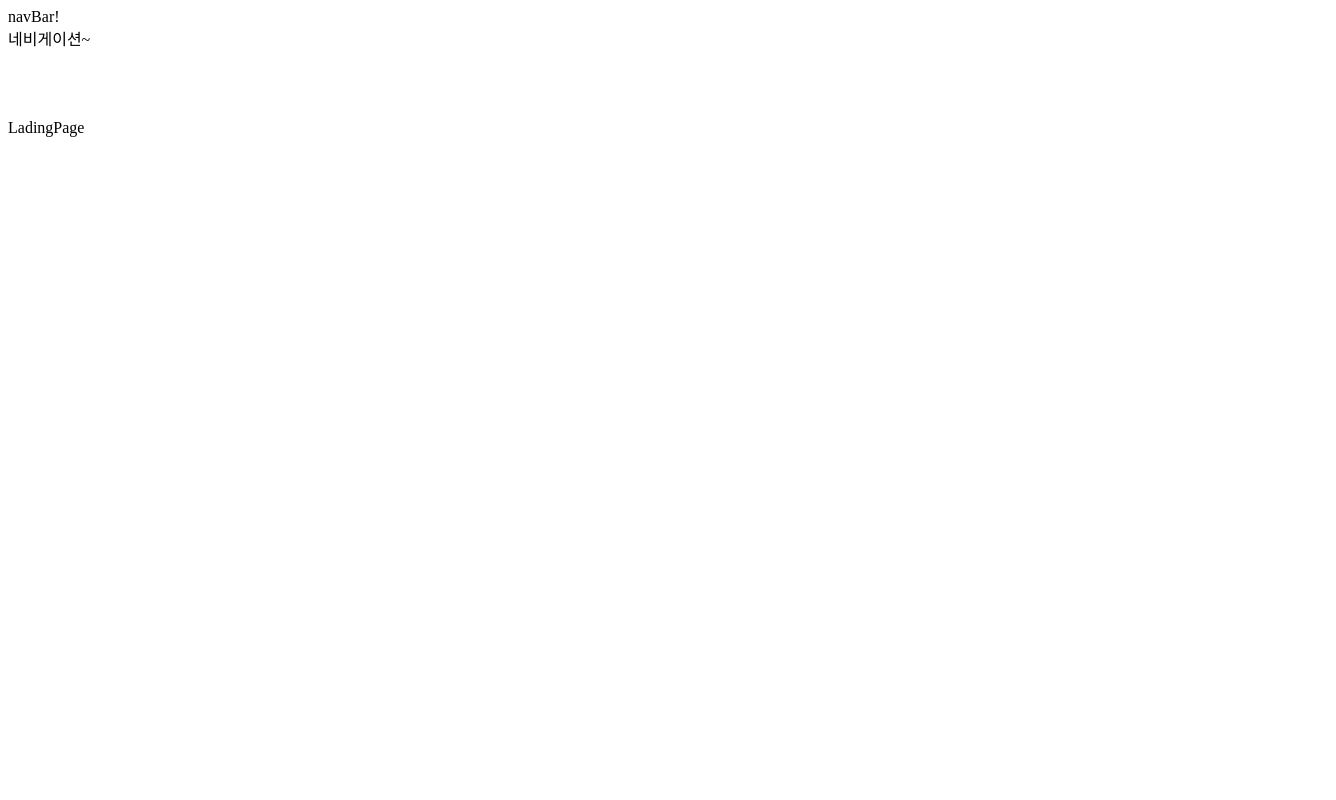
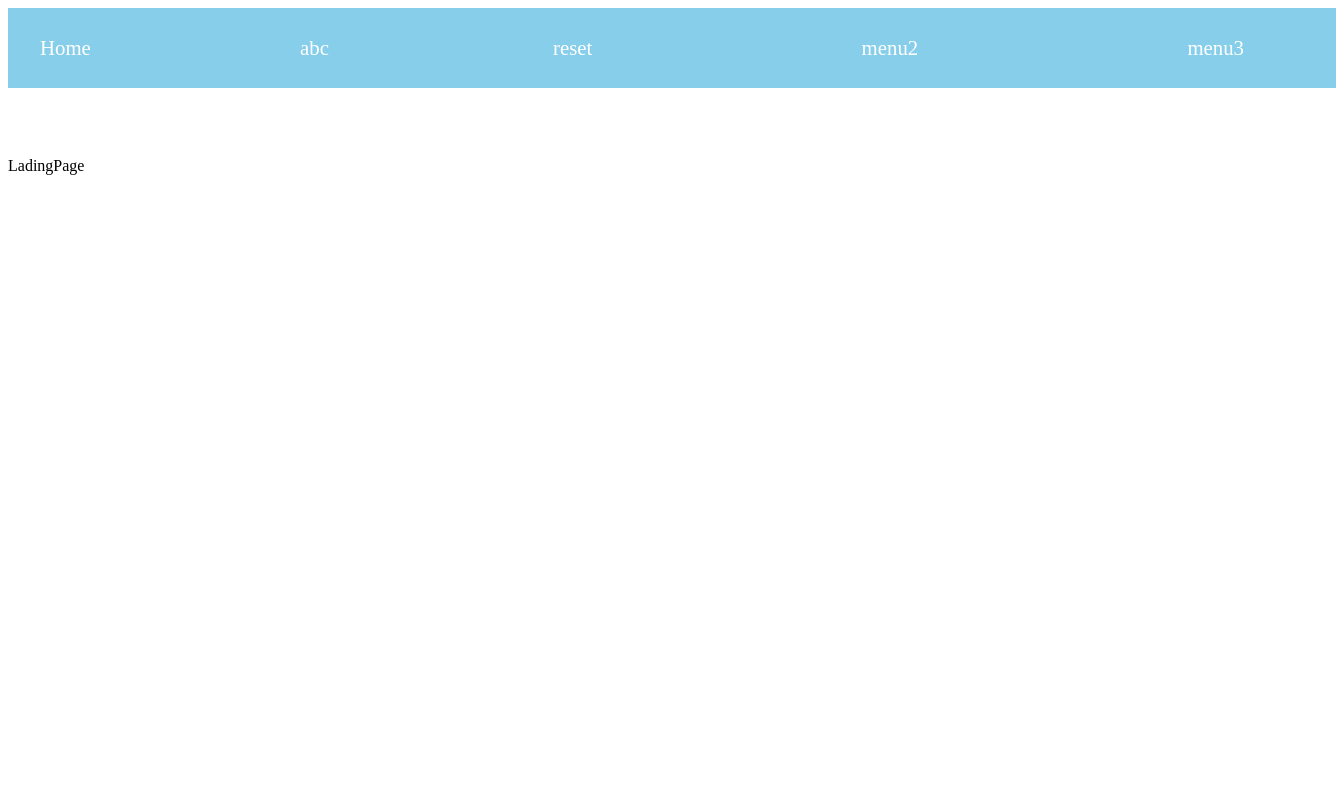
Before and after one commit to dogsoft0937/Community_Site, a React (Create React App) app in the folder client/: page / in a window 1280 px wide. Shown: the top 800 px of the page, 1336 px wide, since content can reach past the window. Built offline with nearby package versions, Linux system fonts and the light colour scheme.

Commit message:
navbar css추가

```diff
--- a/client/src/components/App.js
+++ b/client/src/components/App.js
@@ -4,11 +4,11 @@ import NavBar from './views/NavBar/NavBar';
 import Footer from './views/Footer/Footer';
 import LandingPage from './views/LadingPage/LandingPage'
 
+
 function App() {
   return (
     <Suspense fallback={(<div>Loading...</div>)}>
       <NavBar />
-      <div>네비게이션~</div>
       <div style={{ paddingTop: '69px', minHeight: 'calc(100vh - 80px)' }}>
         <Switch>
           <Route exact path="/" component={LandingPage} />
--- a/client/src/components/views/NavBar/NavBar.js
+++ b/client/src/components/views/NavBar/NavBar.js
@@ -1,11 +1,47 @@
-import React from 'react'
+import React, {useState} from 'react'
+import {Link} from 'react-router-dom'
+import './Navbar.css'
 
 function NavBar() {
+  const [click, setClick] = useState(false)
+  const navClick = () => setClick(!click)
+  const close = () => setClick(false)
     return (
-        <div>
-            navBar!
-        </div>
-    )
+      <nav className="navbar">
+        <Link to="/" className="navbar-logo">
+          Home
+        </Link>
+        <Link className="nav-item" onClick={navClick}>
+          <i className={click ? ' ' : ' '} />
+          abc
+        </Link>
+
+        <li className="nav-item">
+          <Link to="/" className="nav-links" onClick={close}>
+            reset
+          </Link>
+        </li>
+        <li className="nav-item">
+          <Link
+            to="/menu2"
+            className="nav-links"
+            onClick={close}
+          >
+            menu2
+          </Link>
+        </li>
+        <li className="nav-item">
+          <Link
+            to="/menu3"
+            className="nav-links"
+            onClick={close}
+          >
+            menu3
+          </Link>
+        </li>
+      </nav>
+
+    );
 }
 
 export default NavBar
--- /dev/null
+++ b/client/src/components/views/NavBar/Navbar.css
@@ -0,0 +1,37 @@
+.navbar {
+  height: 80px;
+  width: 100%;
+  background: skyblue;
+  color: white;
+  display: flex;
+  justify-content: space-between;
+  align-items: center;
+  padding: 0 2rem;
+  font-size: 1.3rem;
+}
+.nav-item{
+  padding: 15px;
+  list-style-type: none;
+  color:white;
+  text-align: center;
+  text-decoration: none;
+}
+/*icon*/
+.nav-item a{
+  color:white;
+  text-align: center;
+  text-decoration: none;
+}
+/*Home*/
+.navbar-logo{
+  text-decoration:none;
+  color: white;
+}
+
+
+.nav-links{
+  display: grid;
+  grid-template-columns: repeat(4, auto);
+  grid-gap: 15px;
+  list-style: none;
+}
```
Also changed, not shown: 2 other files (tests, documents, lock files or other folders).
